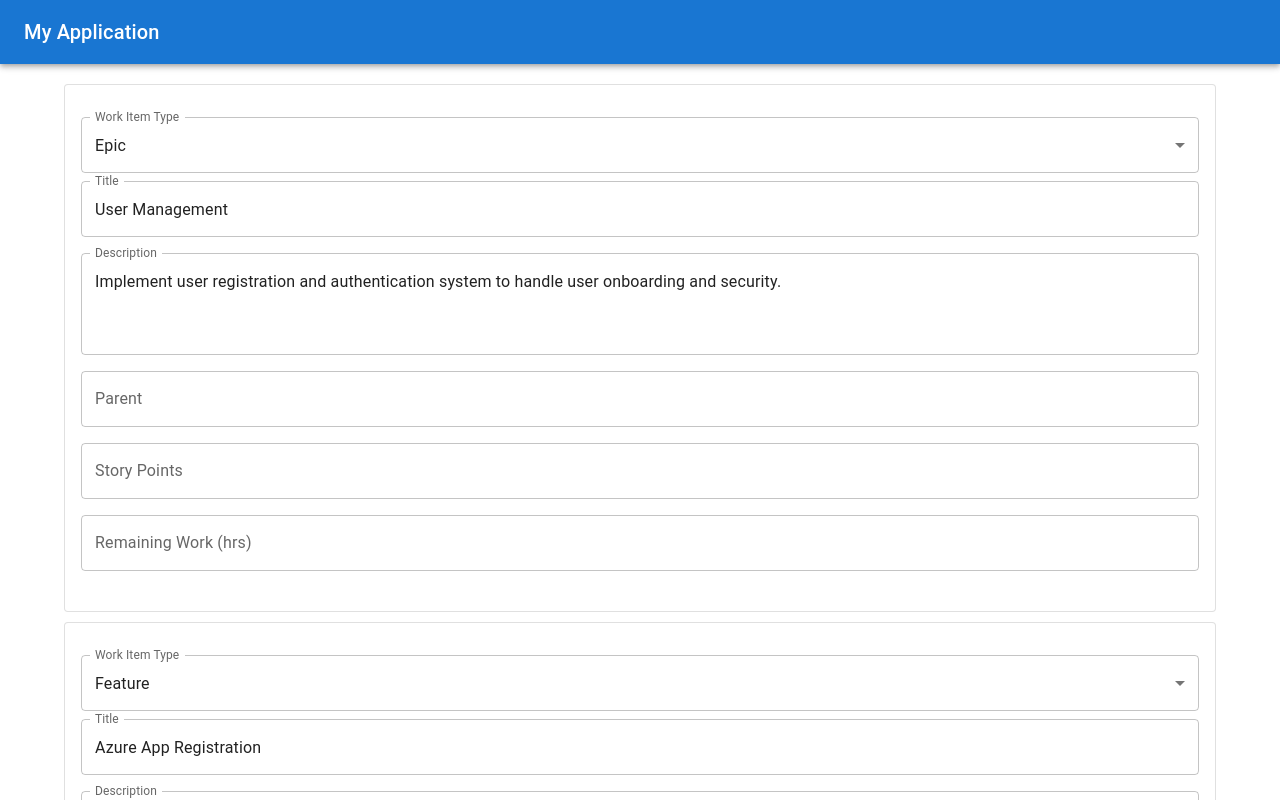
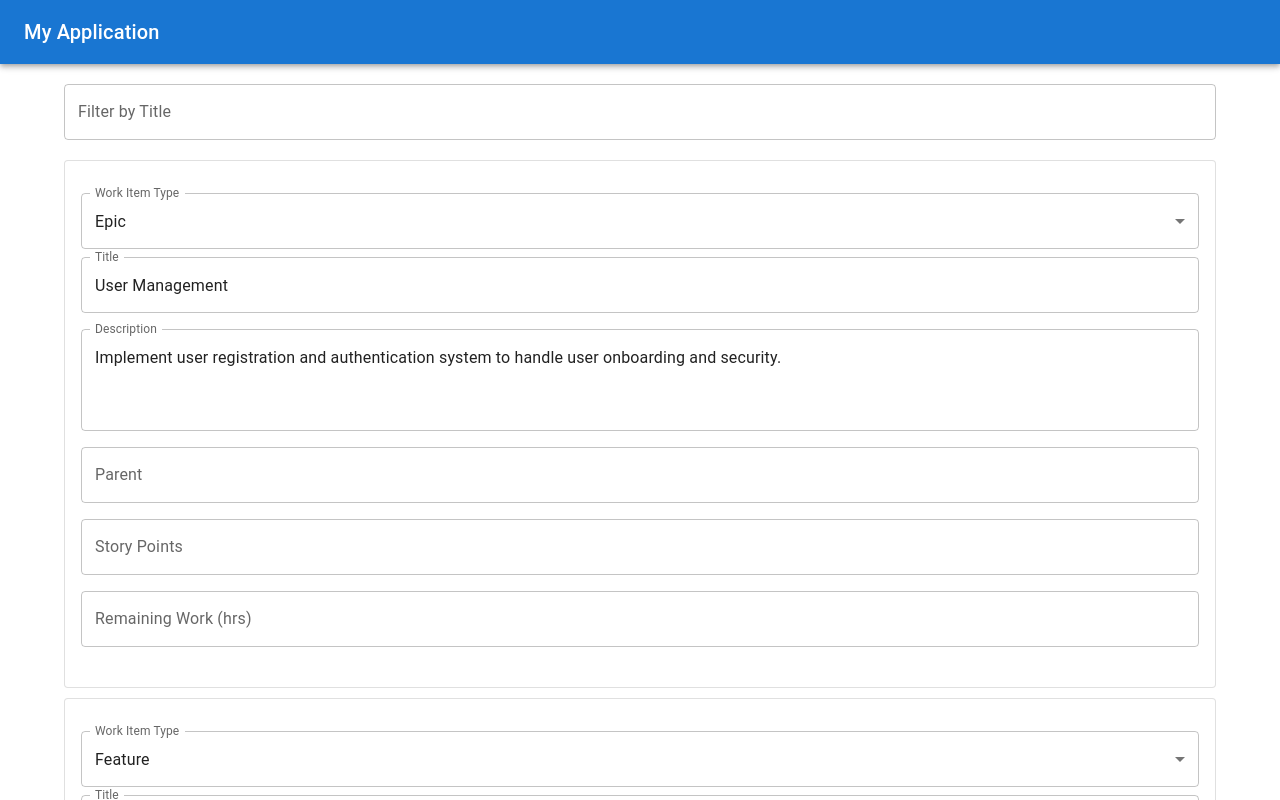
Before and after one commit to dmedellin/StoryCraftAI, a React (Create React App) app in the folder story-craft/: page / in a window 1280 px wide. Shown: the top 800 px of the page. Built offline with nearby package versions, Linux system fonts and the light colour scheme.

Commit message:
Feature: Edit Items and Filter Funcitonality

```diff
--- a/story-craft/src/components/MainSection.js
+++ b/story-craft/src/components/MainSection.js
@@ -1,5 +1,6 @@
-import React from 'react';
+import React, { useState } from 'react';
 import Container from '@mui/material/Container';
+import TextField from '@mui/material/TextField';
 import WorkItemList from './WorkItemList';
 
 const workItems = [
@@ -38,9 +39,23 @@ const workItems = [
 ];
 
 function MainSection() {
+  const [filter, setFilter] = useState('');
+
+  const filteredItems = workItems.filter((item) =>
+    item.Title.toLowerCase().includes(filter.toLowerCase())
+  );
+
   return (
     <Container style={{ marginTop: '20px' }}>
-       <WorkItemList items={workItems} />
+      <TextField
+        fullWidth
+        label="Filter by Title"
+        value={filter}
+        onChange={(e) => setFilter(e.target.value)}
+        variant="outlined"
+        style={{ marginBottom: '20px' }}
+      />
+      <WorkItemList items={filteredItems} />
     </Container>
   );
 }
--- a/story-craft/src/components/WorkItem.js
+++ b/story-craft/src/components/WorkItem.js
@@ -1,7 +1,6 @@
 import React, { useState } from 'react';
 import Card from '@mui/material/Card';
 import CardContent from '@mui/material/CardContent';
-import Typography from '@mui/material/Typography';
 import TextField from '@mui/material/TextField';
 import Select from '@mui/material/Select';
 import MenuItem from '@mui/material/MenuItem';
--- a/story-craft/src/components/WorkItemList.js
+++ b/story-craft/src/components/WorkItemList.js
@@ -4,8 +4,8 @@ import WorkItem from './WorkItem';
 function WorkItemList({ items }) {
   return (
     <div>
-      {items.map((item, index) => (
-        <WorkItem key={index} item={item} />
+      {items.map((item) => (
+        <WorkItem key={item.Title} item={item} />
       ))}
     </div>
   );
```
